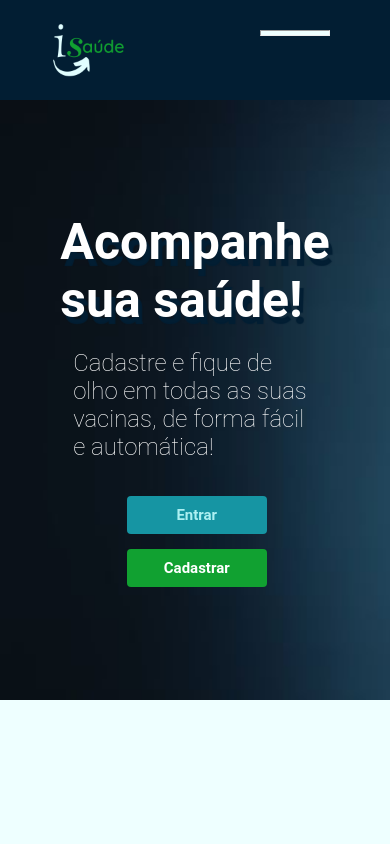
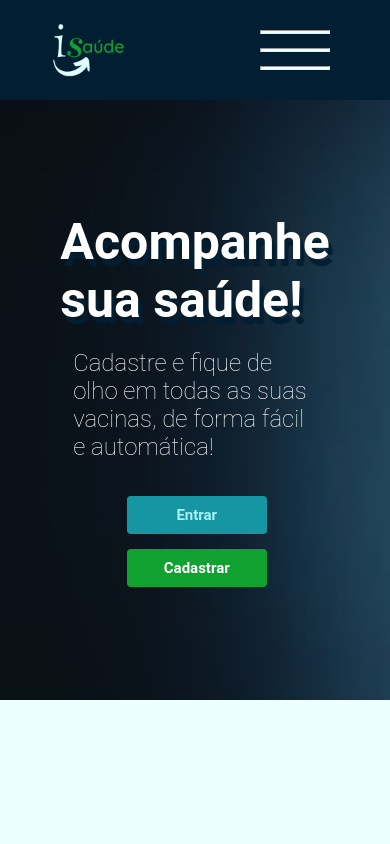
Before and after one commit to lufelipe12/isaude-app, a React (Create React App) app: page / in a window 390 px wide. Shown: the top 844 px of the page. Built offline with nearby package versions, Linux system fonts and the light colour scheme; no server answers.

Commit message:
fix: menu mobile

```diff
--- a/src/components/Header/index.jsx
+++ b/src/components/Header/index.jsx
@@ -28,6 +28,8 @@ const Header = ({ dash = false, setFilterInput, filterInput, FilterCards }) => {
               <Link to='/login'>Entrar</Link>
             </li>
             <hr />
+            <hr />
+            <hr />
           </ul>
         ) : (
           <ContainerSearch>
--- a/src/components/Header/styles.js
+++ b/src/components/Header/styles.js
@@ -32,7 +32,7 @@ export const StyledNav = styled.nav`
 
   hr {
     background-color: var(--light-blue-2);
-    height: 6px;
+    height: 4px;
   }
 
   li {
```
